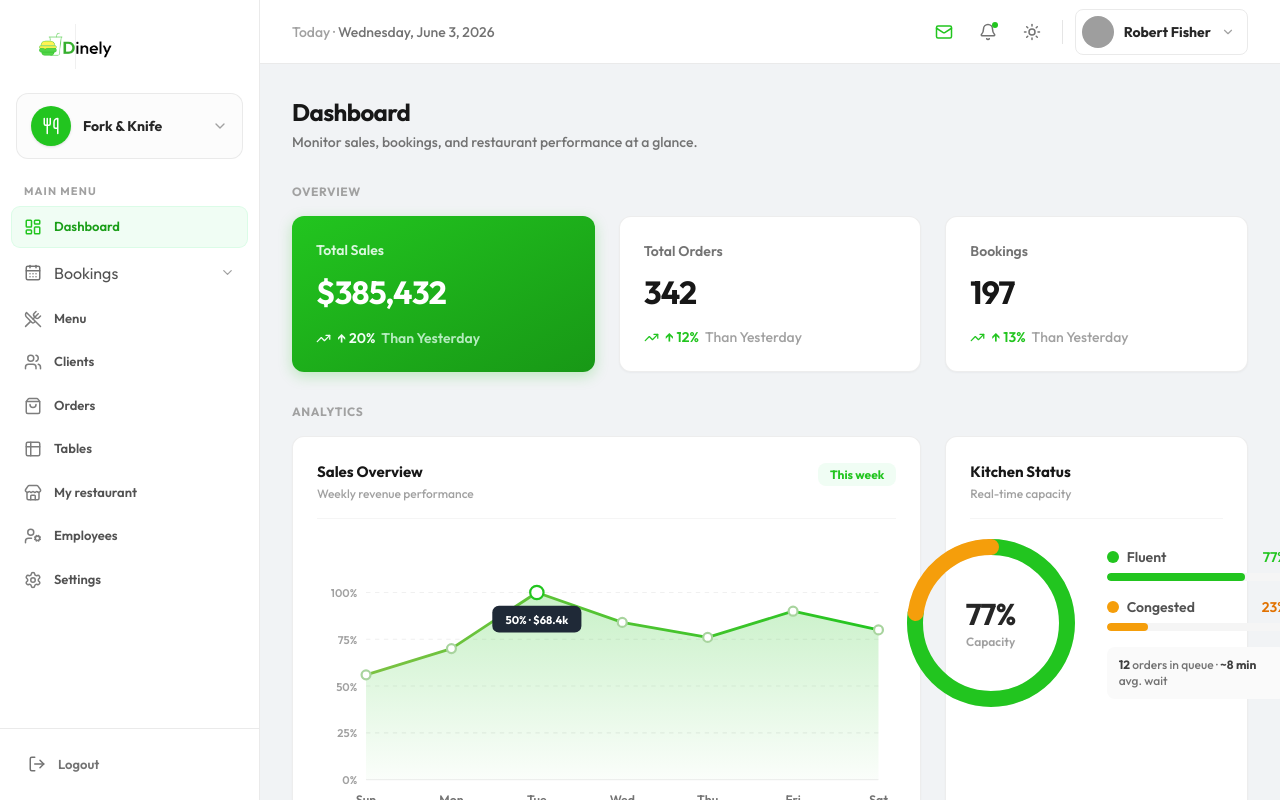
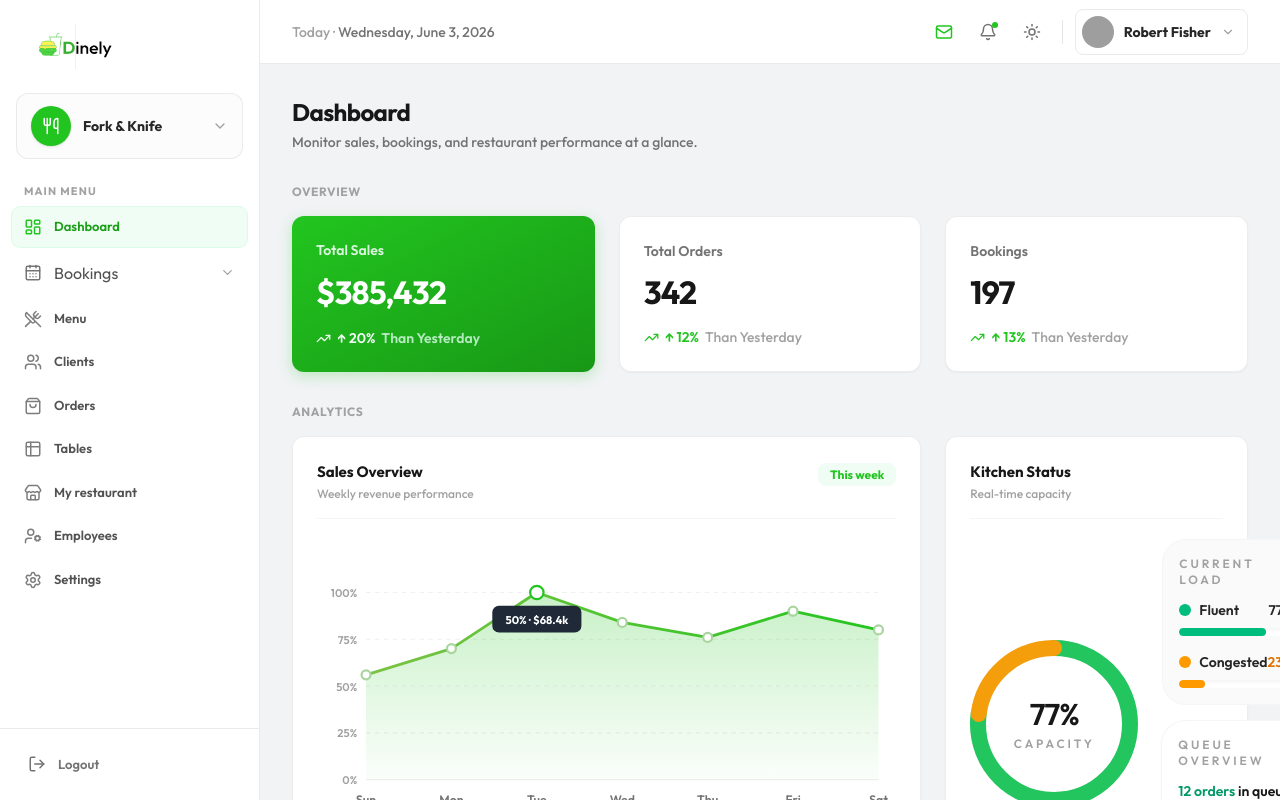
Before and after one commit to Honore-models/Dinely, a Next.js app in the folder dinely-saas/: page /dashboard in a window 1280 px wide. Built offline with nearby package versions, Linux system fonts and the light colour scheme; grey boxes are pictures that could not be loaded.

Commit message:
Update project

```diff
--- a/dinely-saas/src/components/dashboard/KitchenStatus.tsx
+++ b/dinely-saas/src/components/dashboard/KitchenStatus.tsx
@@ -19,8 +19,11 @@ export function KitchenStatus() {
     <DashboardCard className="h-full">
       <ChartCardHeader title="Kitchen Status" subtitle="Real-time capacity" />
 
-      <div className="flex flex-col items-center gap-6 sm:flex-row sm:items-center sm:justify-center sm:gap-8">
-        <div className="relative shrink-0" style={{ width: SIZE, height: SIZE }}>
+      <div className="flex flex-col gap-6 sm:flex-row sm:items-center sm:justify-between">
+        <div
+          className="relative mx-auto shrink-0 sm:mx-0"
+          style={{ width: SIZE, height: SIZE }}
+        >
           <svg
             width={SIZE}
             height={SIZE}
@@ -28,27 +31,24 @@ export function KitchenStatus() {
             className="-rotate-90"
             aria-hidden
           >
-            {/* Full track */}
             <circle
               cx={CENTER}
               cy={CENTER}
               r={RADIUS}
               fill="none"
-              stroke="#f0f0f0"
+              stroke="#f3f4f6"
               strokeWidth={STROKE}
             />
-            {/* Fluent — full green arc (77%) */}
             <circle
               cx={CENTER}
               cy={CENTER}
               r={RADIUS}
               fill="none"
-              stroke="#22c51f"
+              stroke="#22c55e"
               strokeWidth={STROKE}
               strokeLinecap="round"
               strokeDasharray={`${fluentLength} ${CIRCUMFERENCE}`}
             />
-            {/* Congested — orange arc (23%), continues after green */}
             <circle
               cx={CENTER}
               cy={CENTER}
@@ -61,42 +61,71 @@ export function KitchenStatus() {
               strokeDashoffset={-fluentLength}
             />
           </svg>
-          <div className="absolute inset-0 flex flex-col items-center justify-center">
-            <span className="text-3xl font-bold tracking-tight text-neutral-800">{capacity}%</span>
-            <span className="mt-0.5 text-xs font-semibold text-neutral-400">Capacity</span>
+
+          <div className="absolute inset-0 flex flex-col items-center justify-center text-center">
+            <span className="text-3xl font-semibold tracking-tight text-neutral-900">
+              {capacity}%
+            </span>
+            <span className="mt-1 text-xs font-semibold uppercase tracking-[0.24em] text-neutral-400">
+              Capacity
+            </span>
           </div>
         </div>
 
-        <ul className="w-full min-w-[180px] space-y-4 sm:w-auto">
-          <li>
-            <div className="flex items-center justify-between text-sm font-semibold">
-              <span className="flex items-center gap-2 text-neutral-600">
-                <span className="h-3 w-3 rounded-full bg-[#22c51f]" />
+        <div className="flex w-full flex-col gap-4 sm:max-w-[280px]">
+          <div className="rounded-3xl border border-neutral-100 bg-neutral-50 p-4">
+            <p className="text-xs font-semibold uppercase tracking-[0.24em] text-neutral-400">
+              Current load
+            </p>
+            <div className="mt-3 space-y-4">
+              <div>
+                <div className="flex items-center justify-between text-sm font-semibold text-neutral-800">
+                  <span className="flex items-center gap-2">
+                    <span className="h-3 w-3 rounded-full bg-emerald-500" />
                     Fluent
                   </span>
-              <span className="text-[#22c51f]">{fluent}%</span>
+                  <span>{fluent}%</span>
                 </div>
-            <div className="mt-1.5 h-2 overflow-hidden rounded-full bg-neutral-100">
-              <div className="h-full rounded-full bg-[#22c51f]" style={{ width: `${fluent}%` }} />
+                <div className="mt-2 h-2 overflow-hidden rounded-full bg-white shadow-inner">
+                  <div
+                    className="h-full rounded-full bg-emerald-500"
+                    style={{ width: `${fluent}%` }}
+                  />
                 </div>
-          </li>
-          <li>
-            <div className="flex items-center justify-between text-sm font-semibold">
-              <span className="flex items-center gap-2 text-neutral-600">
-                <span className="h-3 w-3 rounded-full bg-[#f59e0b]" />
+              </div>
+
+              <div>
+                <div className="flex items-center justify-between text-sm font-semibold text-neutral-800">
+                  <span className="flex items-center gap-2">
+                    <span className="h-3 w-3 rounded-full bg-amber-500" />
                     Congested
                   </span>
                   <span className="text-amber-600">{congested}%</span>
                 </div>
-            <div className="mt-1.5 h-2 overflow-hidden rounded-full bg-neutral-100">
-              <div className="h-full rounded-full bg-[#f59e0b]" style={{ width: `${congested}%` }} />
+                <div className="mt-2 h-2 overflow-hidden rounded-full bg-white shadow-inner">
+                  <div
+                    className="h-full rounded-full bg-amber-500"
+                    style={{ width: `${congested}%` }}
+                  />
                 </div>
-          </li>
-          <li className="rounded-lg bg-neutral-50 px-3 py-2.5 text-xs font-medium text-neutral-500">
-            <span className="font-bold text-neutral-700">12</span> orders in queue ·{" "}
-            <span className="font-bold text-neutral-700">~8 min</span> avg. wait
-          </li>
-        </ul>
+              </div>
+            </div>
+          </div>
+
+          <div className="rounded-3xl bg-white px-4 py-4 shadow-sm ring-1 ring-neutral-100">
+            <p className="text-xs font-semibold uppercase tracking-[0.24em] text-neutral-400">
+              Queue overview
+            </p>
+            <p className="mt-3 text-sm font-semibold text-neutral-900">
+              <span className="text-emerald-600">12 orders</span> in queue ·{" "}
+              <span className="text-neutral-700">~8 min</span> avg. wait
+            </p>
+            <p className="mt-2 text-xs text-neutral-500">
+              Kitchen is operating smoothly with a light queue and quick
+              turnaround.
+            </p>
+          </div>
+        </div>
       </div>
     </DashboardCard>
   );
```
Lines whose indentation alone changed are shown as unchanged.
